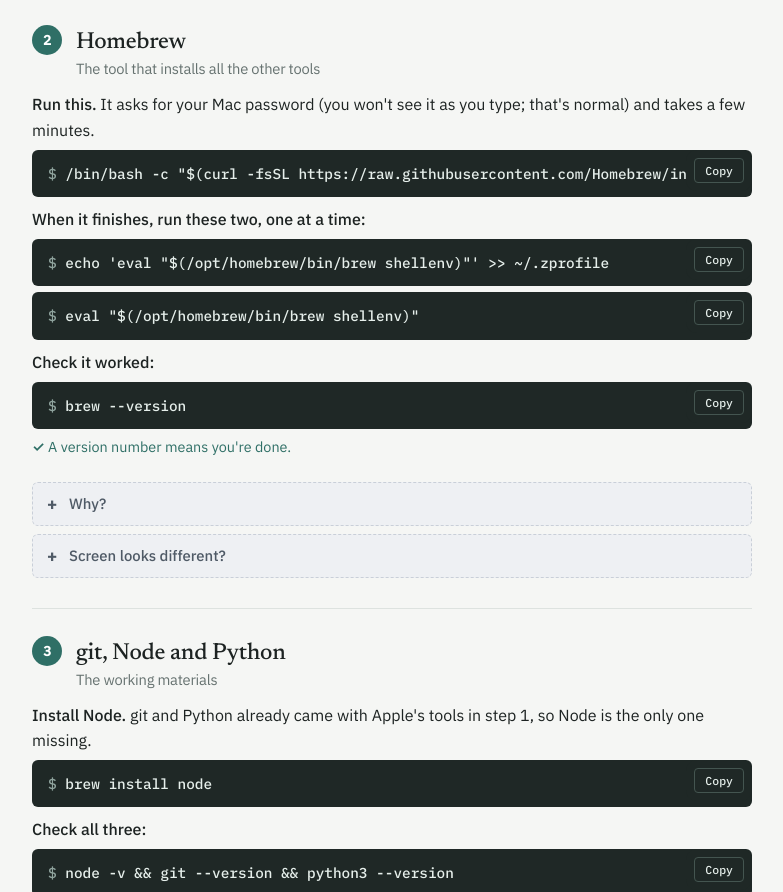
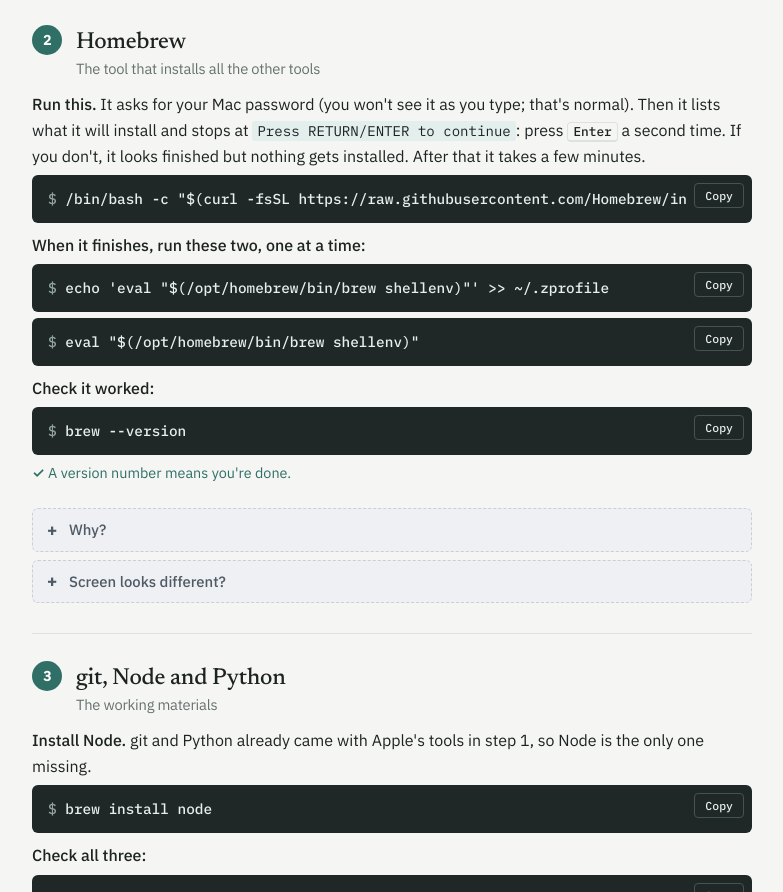
Before and after one commit to Winrisred/pwa-setup-guide, a plain HTML site: page index.html in a window 1280 px wide. Shown: the part 1331-2223 px from the top of the page, without its empty margins (248-1031 px from the left). Drawn offline with Linux system fonts and the light colour scheme.

Commit message:
Tell students to press Enter again during the Homebrew install
The installer stops at "Press RETURN/ENTER to continue" after the
password, which looks finished but installs nothing. Add a
troubleshooting line for the error that follows if it's missed.

Co-Authored-By: Claude Opus 5.5 <noreply@anthropic.com>

```diff
--- a/index.html
+++ b/index.html
@@ -661,8 +661,11 @@
           <ol class="do">
             <li>
               <span class="act">Run this.</span> It asks for your Mac password
-              (you won't see it as you type; that's normal) and takes a few
-              minutes.
+              (you won't see it as you type; that's normal). Then it lists what
+              it will install and stops at
+              <code>Press RETURN/ENTER to continue</code>: press
+              <kbd>Enter</kbd> a second time. If you don't, it looks finished
+              but nothing gets installed. After that it takes a few minutes.
               <div class="cmd">
                 <pre>
 /bin/bash -c "$(curl -fsSL https://raw.githubusercontent.com/Homebrew/install/HEAD/install.sh)"</pre
@@ -745,6 +748,13 @@ echo 'eval "$(/opt/homebrew/bin/brew shellenv)"' >> ~/.zprofile</pre
                   <b><code>command not found: brew</code></b
                   >: the two lines weren't run yet, or you're in a different
                   window. Run them again in this window.
+                </li>
+                <li>
+                  <b><code>no such file or directory: /opt/homebrew/bin/brew</code></b
+                  >: the installer stopped at
+                  <code>Press RETURN/ENTER to continue</code> and never ran.
+                  Run the first command again and press <kbd>Enter</kbd> at
+                  that line.
                 </li>
               </ul>
               <p>
```
